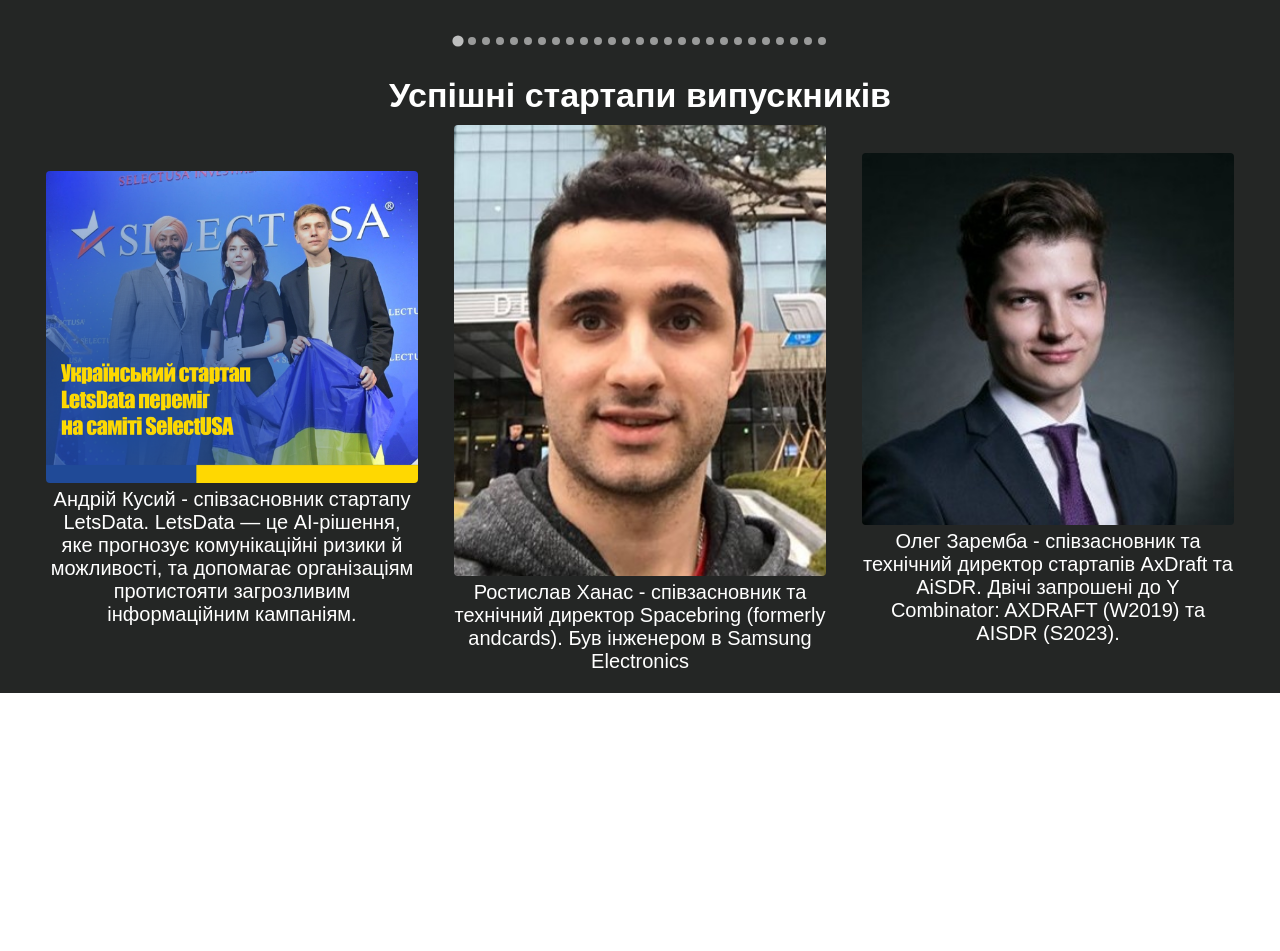
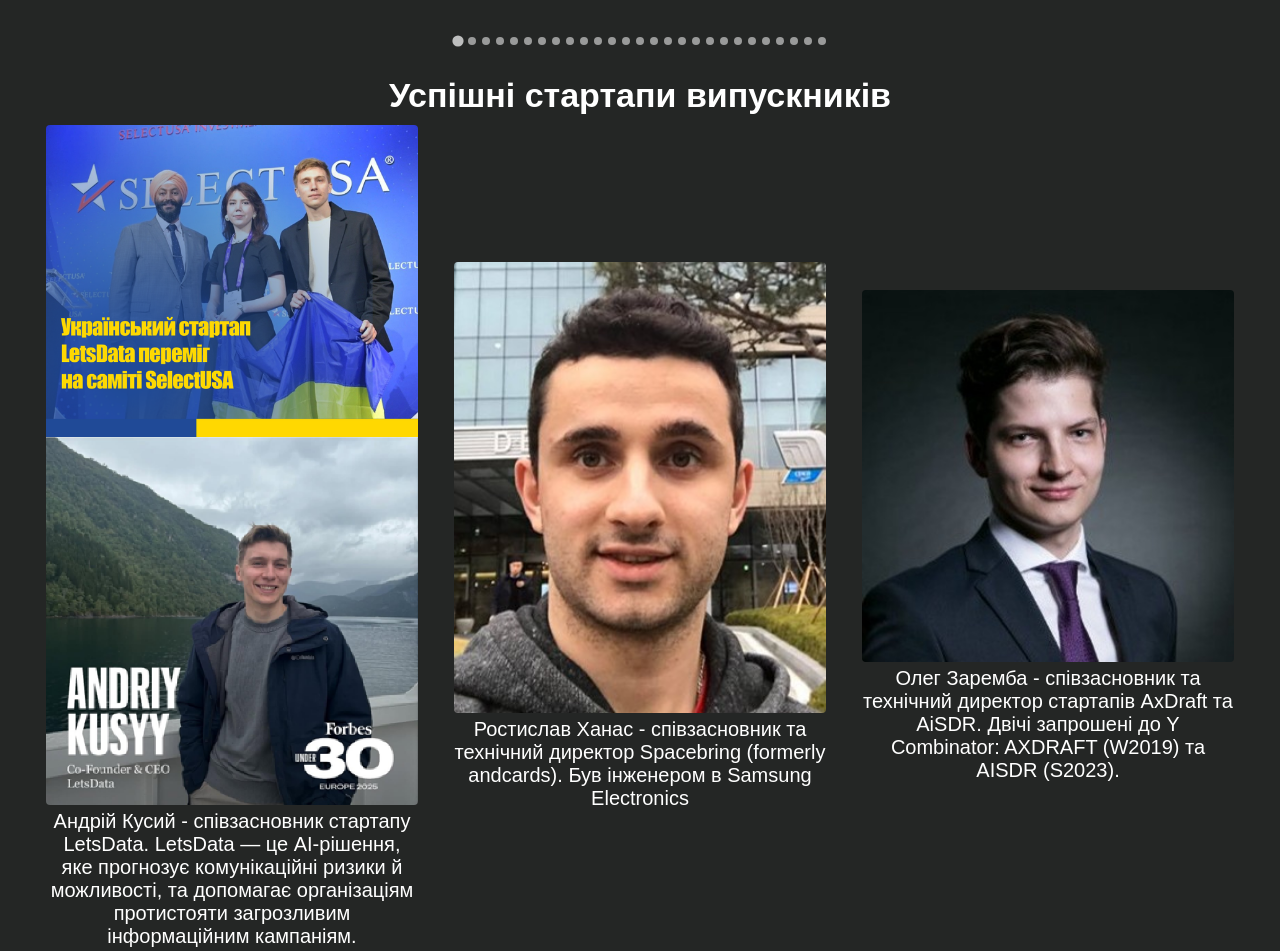
Before and after one commit to 0verflowed-stack/50-years-FAMI, a plain HTML site: page index.html in a window 1280 px wide. Shown: the part 4021-4972 px from the top of the page. Before the commit the page ends 4714 px from the top, so only its background shows below. Drawn offline with nearby package versions, Linux system fonts and the light colour scheme.

Commit message:
Add photo

```diff
--- a/index.html
+++ b/index.html
@@ -415,7 +415,7 @@
             </div>
           </li>
           <li class="splide__slide">
-            <img src="./assets/Startup3.png" alt="">
+            <img src="./assets/Startup3_3.png" alt="">
             <div class="splide__desc">
               Андрій Кусий - співзасновник стартапу LetsData. LetsData — це АІ-рішення, яке прогнозує комунікаційні ризики й можливості, та допомагає організаціям протистояти загрозливим інформаційним кампаніям.
             </div>
```
Also changed, not shown: assets/Startup3_2.png (added), assets/Startup3_3.png (added).
